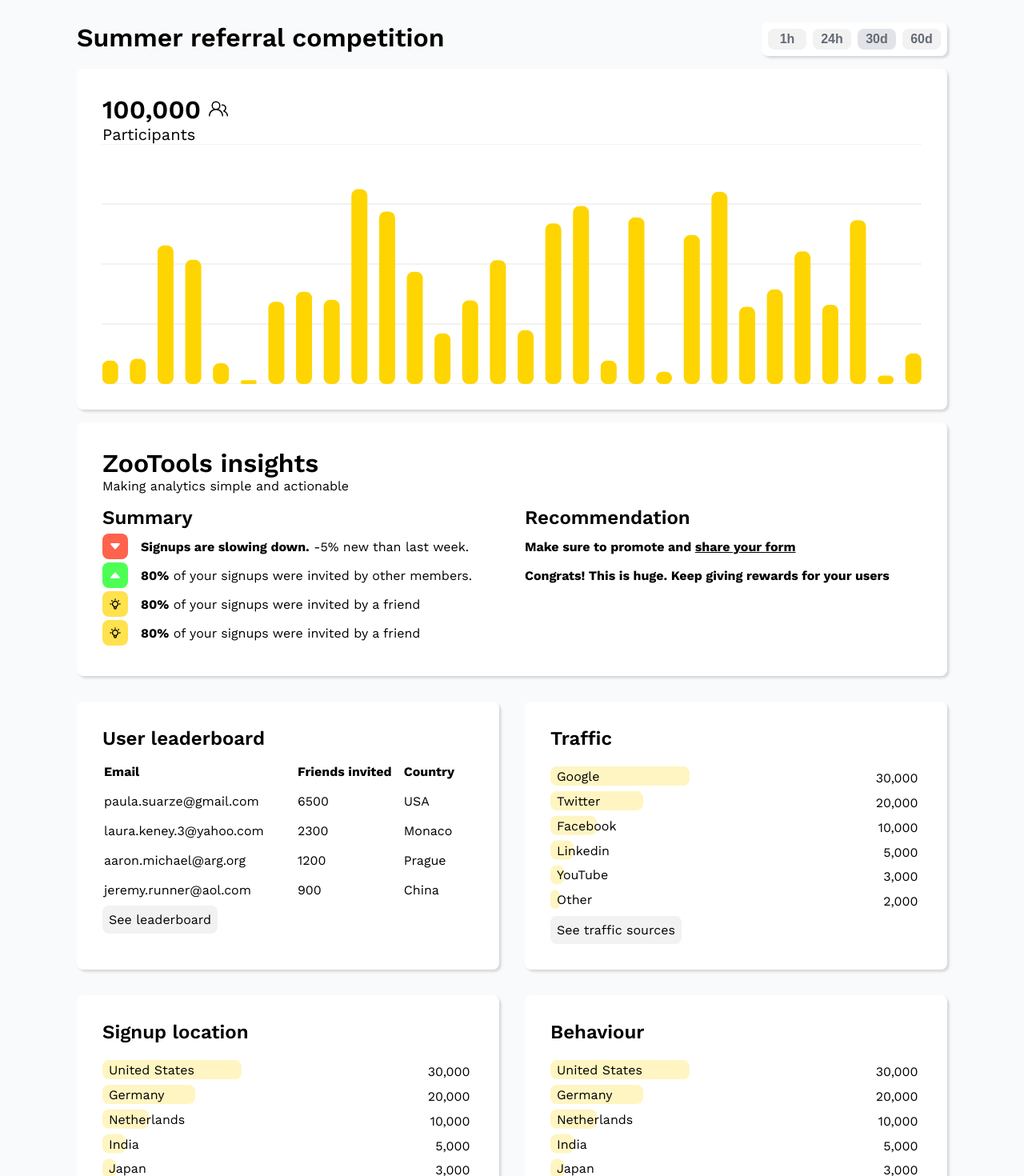
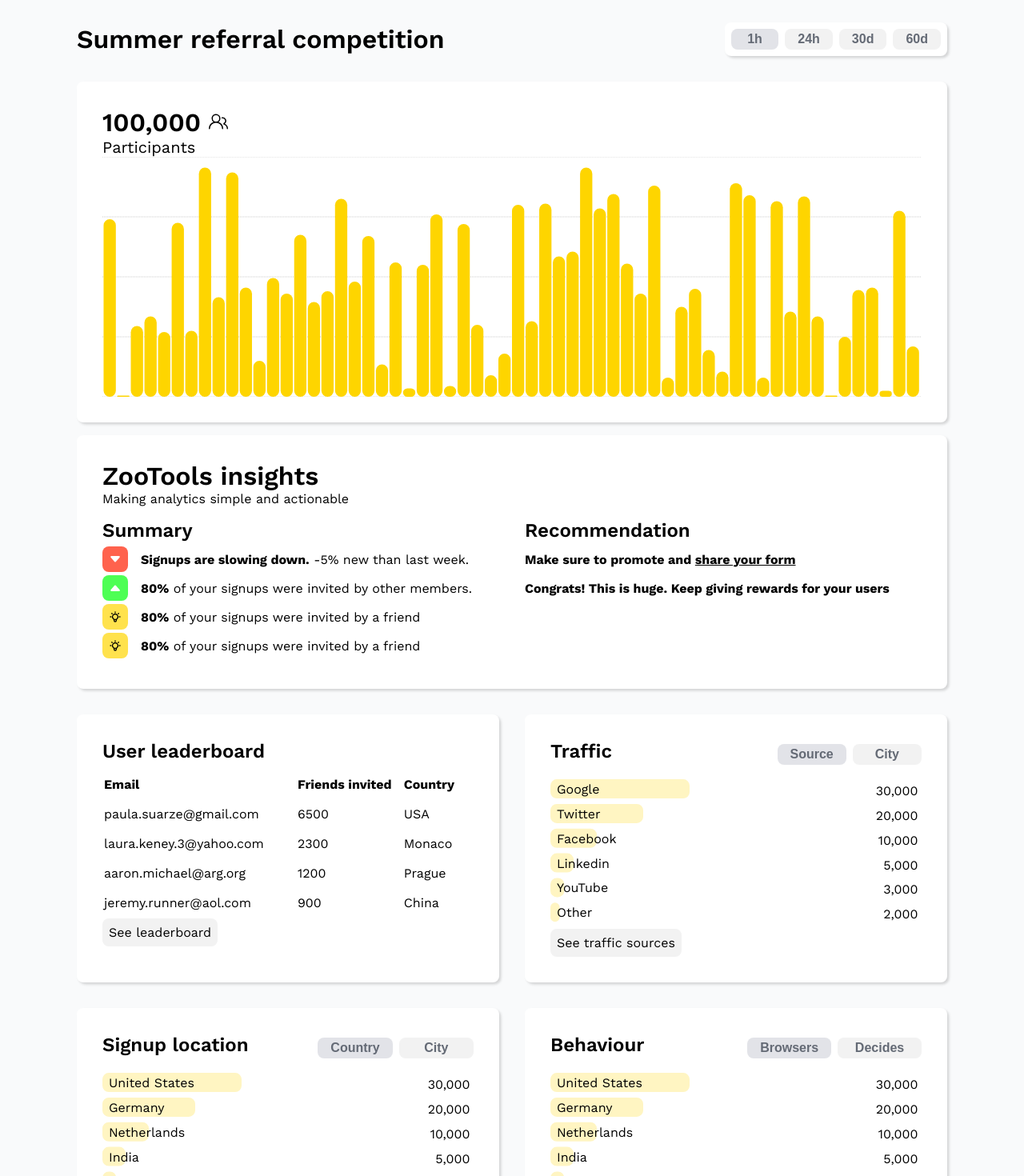
Before and after one commit to jonahchoi/zootools_challenge, a Next.js app: page / in a window 1280 px wide. Shown: the part 20-1490 px from the top of the page at 80% size. Built offline with nearby package versions, Linux system fonts and the light colour scheme.

Commit message:
Reconfigured toggleButton to accept any options. Added toggles to 4 sections

```diff
--- a/src/app/page.module.css
+++ b/src/app/page.module.css
@@ -13,9 +13,18 @@
   margin: 1rem 0;
 }
 
+.smallContainer {
+  composes: container;
+  width: auto;
+  padding: 0.5rem;
+  margin: 0;
+}
+
 .header {
   display: flex;
   justify-content: space-between;
+  align-items: center;
+  margin-bottom: 2rem;
 }
 
 .grid {
@@ -43,14 +52,24 @@
   width: fit-content;
 }
 
-.headingText {
+.linkButton:hover {
+  background-color: var(--gray-30);
+}
+
+.headerStackedText {
   display: flex;
   flex-direction: column;
 }
 
-.smallHeading {
+.smallHeadingText {
   font-size: 1.25rem;
   font-weight: normal;
+}
+
+.sectionHeader {
+  display: flex;
+  justify-content: space-between;
+  align-items: center;
 }
 
 /* Mobile */
--- a/src/app/page.tsx
+++ b/src/app/page.tsx
@@ -7,6 +7,7 @@ import {
   mockTrafficData,
   mockSignupLocationData,
   getDataByTimeInterval,
+  TimeFrames,
 } from "@/constants/mockData";
 import { GoPeople } from "react-icons/go";
 import { mockInsights } from "@/constants/mockInsights";
@@ -16,35 +17,38 @@ import HorizBarChart from "@/components/HorizBarChart";
 import ToggleButtons from "@/components/ToggleButtons";
 import { useState } from "react";
 
-const timeSets = ["1h", "24h", "30d", "60d"];
+const timeSets: TimeFrames[] = ["1h", "24h", "30d", "60d"];
 
 export default function Home() {
   const [currentMinuteInterval, setCurrentMinuteInterval] =
-    useState<string>("30d");
+    useState<TimeFrames>("1h");
 
-  const currentTimeData = getDataByTimeInterval(currentMinuteInterval) ;
+  const currentTimeData = getDataByTimeInterval(currentMinuteInterval);
 
   const handleClick = (timeFrame: string) => {
-    setCurrentMinuteInterval(timeFrame);
+    setCurrentMinuteInterval(timeFrame as TimeFrames);
   };
 
   return (
     <main className={styles.main}>
       <header className={styles.header}>
         <h1>Summer referral competition</h1>
+        <div className={styles.smallContainer}>
           <ToggleButtons options={timeSets} afterClick={handleClick} />
+        </div>
       </header>
 
       <section className={styles.container}>
-        <div>
-          <h2 className={styles.headingText}>
+        <h2 className={styles.headerStackedText}>
           <span>
             100,000 <GoPeople fontSize="1.5rem" />
           </span>
-            <span className={styles.smallHeading}>Participants</span>
+          <span className={styles.smallHeadingText}>Participants</span>
         </h2>
-        </div>
-        <SimpleBarChart data={currentTimeData} minuteInterval={currentMinuteInterval} />
+        <SimpleBarChart
+          data={currentTimeData}
+          minuteInterval={currentMinuteInterval}
+        />
       </section>
       <section className={styles.container}>
         <h2>ZooTools insights</h2>
@@ -71,15 +75,18 @@ export default function Home() {
           </div>
         </div>
       </section>
-      <section className={styles.grid}>
-        <article className={styles.container}>
+      <div className={styles.grid}>
+        <section className={styles.container}>
           <Table data={mockUserData} />
           <Link className={styles.linkButton} href="/leaderboard">
             See leaderboard
           </Link>
-        </article>
-        <article className={styles.container}>
+        </section>
+        <section className={styles.container}>
+          <header className={styles.sectionHeader}>
             <h3>Traffic</h3>
+            <ToggleButtons options={['Source', 'City']} afterClick={() => {}} />
+          </header>
           <HorizBarChart
             data={mockTrafficData}
             barKey="numUsers"
@@ -88,9 +95,12 @@ export default function Home() {
           <Link className={styles.linkButton} href="/traffic">
             See traffic sources
           </Link>
-        </article>
-        <article className={styles.container}>
+        </section>
+        <section className={styles.container}>
+          <header className={styles.sectionHeader}>
             <h3>Signup location</h3>
+            <ToggleButtons options={['Country', 'City']} afterClick={() => {}} />
+          </header>
           <HorizBarChart
             data={mockSignupLocationData}
             barKey="numUsers"
@@ -99,9 +109,12 @@ export default function Home() {
           <Link className={styles.linkButton} href="/countries">
             See all countries
           </Link>
-        </article>
-        <article className={styles.container}>
+        </section>
+        <section className={styles.container}>
+        <header className={styles.sectionHeader}>
             <h3>Behaviour</h3>
+            <ToggleButtons options={['Browsers', 'Decides']} afterClick={() => {}} />
+          </header>
           <HorizBarChart
             data={mockSignupLocationData}
             barKey="numUsers"
@@ -110,8 +123,8 @@ export default function Home() {
           <Link className={styles.linkButton} href="/countries">
             See all countries
           </Link>
-        </article>
         </section>
+      </div>
     </main>
   );
 }
--- a/src/components/ToggleButtons.module.css
+++ b/src/components/ToggleButtons.module.css
@@ -1,18 +1,15 @@
 .container {
-  background-color: var(--container);
-  border-radius: var(--border-radius);
-  box-shadow: var(--box-shadow);
-  display: flex;
+  display: grid;
+  grid-auto-flow: column;
+  grid-auto-columns:  1fr;
   gap: 0.5rem;
-  padding: 0.5rem;
 }
 
 .default {
   color: var(--gray-40);
   background-color: var(--gray-20);
   border-radius: var(--border-radius);
-  padding: 0.25rem;
-  width: 3rem;
+  padding: 0.25rem 1rem;
   border: none;
   font-size: 1rem;
   cursor: pointer;
--- a/src/components/ToggleButtons.tsx
+++ b/src/components/ToggleButtons.tsx
@@ -7,20 +7,21 @@ interface ToggleButtonsProps {
 }
 
 const ToggleButtons = ({ afterClick, options }: ToggleButtonsProps) => {
-  const [selectId, setSelectId] = useState(2);
+  const [selectId, setSelectId] = useState(0);
 
   const onClick = (id: number, time: string) => {
     setSelectId(id);
     afterClick(time);
-  }
+  };
 
   return (
     <div className={styles.container}>
       {options.map((time, i) => (
         <button
+          key={time}
           name={time}
           className={selectId === i ? styles.active : styles.default}
-          onClick={()=>onClick(i, time)}
+          onClick={() => onClick(i, time)}
         >
           {time}
         </button>
--- a/src/constants/mockData.ts
+++ b/src/constants/mockData.ts
@@ -4,6 +4,8 @@ export interface TimeData {
   date: Date;
   signups: number;
 }
+
+export type TimeFrames = "1h" | "24h" | "30d" | "60d";
 
 /**
  * @returns An array of randomized objects that include a date and number of signups.
@@ -12,25 +14,30 @@ export interface TimeData {
  * @param numPoints - The number of data points to return
  * @param maxValue - The maximum value that can be randomized
  * @param interval - The time interval between data points
-**/
-const createMockTimeData = (startDate: string, numPoints: number, maxValue: number, interval: 'day' | 'hour' | 'min') => {
-  let result: TimeData[] = [];
+ **/
+const createMockTimeData = (
+  startDate: string,
+  numPoints: number,
+  maxValue: number,
+  interval: "day" | "hour" | "min",
+) => {
+  const result: TimeData[] = [];
 
   let curDate = new Date(startDate);
 
-  for(let i = 0; i < numPoints; i++) {
-    let randomSignups = Math.floor(Math.random() * maxValue);
+  for (let i = 0; i < numPoints; i++) {
+    const randomSignups = Math.floor(Math.random() * maxValue);
 
     result.push({
       date: curDate,
       signups: randomSignups,
     });
 
-    if(interval === 'day') {
+    if (interval === "day") {
       curDate = addDays(curDate, 1);
-    } else if(interval === 'hour') {
+    } else if (interval === "hour") {
       curDate = addHours(curDate, 1);
-    } else if(interval === 'min') {
+    } else if (interval === "min") {
       curDate = addMinutes(curDate, 1);
     }
   }
@@ -38,20 +45,19 @@ const createMockTimeData = (startDate: string, numPoints: number, maxValue: numb
   return result;
 };
 
+const mockMonthData = createMockTimeData("07/01/2023", 60, 5000, "day");
 
-const mockMonthData = createMockTimeData('07/01/2023', 60, 5000, 'day');
+const mockHourData = createMockTimeData("08/28/2023 09:00", 60, 200, "min");
 
-const mockHourData = createMockTimeData('08/28/2023 09:00', 60, 200, 'min');
-
-const mockDayData = createMockTimeData('08/28/2023', 24, 1000, 'hour');
+const mockDayData = createMockTimeData("08/28/2023", 24, 1000, "hour");
 
 /**
  * @returns An array of mocked time data, represented as an object.
  *
  * @param timeSpan - The amount of time that correlates with each data set.
  *
-**/
-export const getDataByTimeInterval = (timeSpan: '1h' | '24h' | '30d' | '60d') => {
+ **/
+export const getDataByTimeInterval = (timeSpan: TimeFrames) => {
   if (timeSpan === "1h") {
     return mockHourData;
   } else if (timeSpan === "24h") {
```
Also changed, not shown: src/components/SimpleBarChart.tsx (+4 -4 lines). Lines whose indentation alone changed are shown as unchanged.
